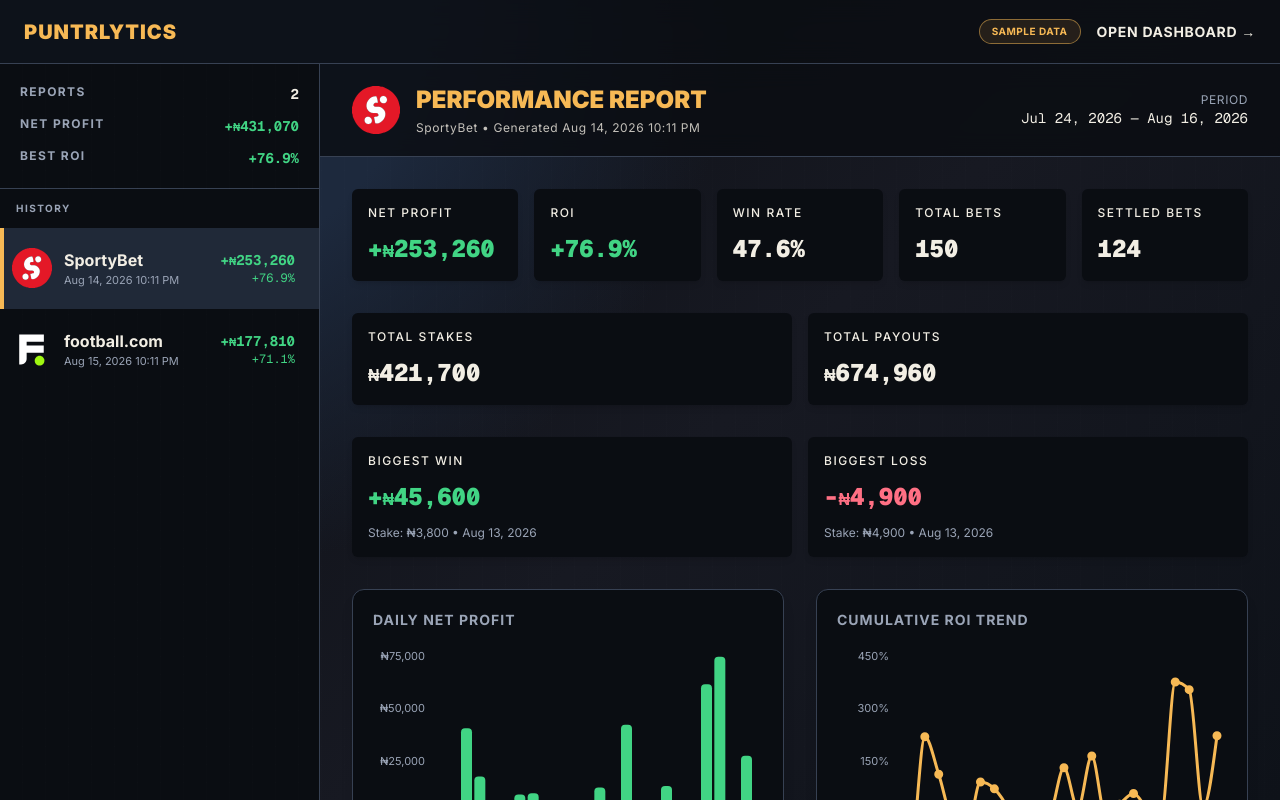
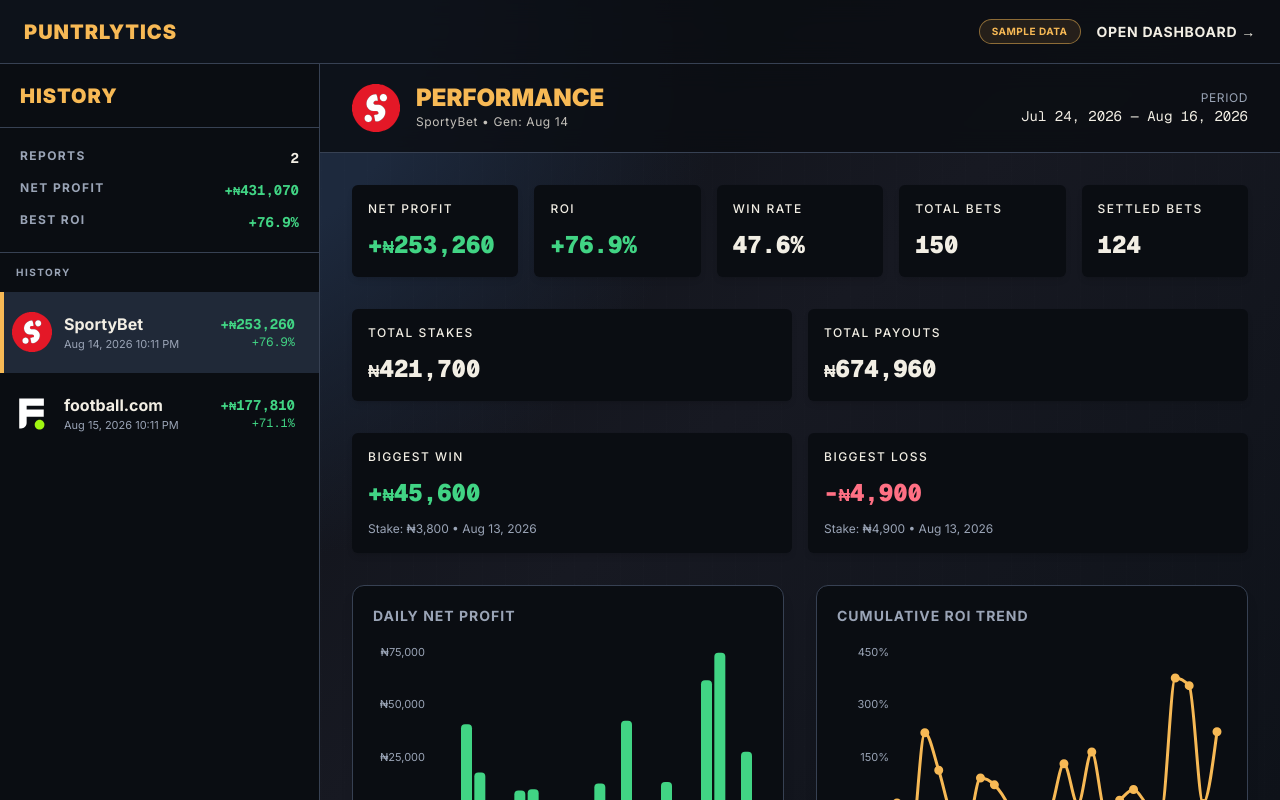
Before and after one commit to Blazing-Mike/puntrlytics, a Next.js app: page /demo in a window 1280 px wide. Built offline with nearby package versions, Linux system fonts and the light colour scheme.

Commit message:
feat: implement dashboard layout with report history sidebar and analytics report viewer

```diff
--- a/src/app/dashboard/page.tsx
+++ b/src/app/dashboard/page.tsx
@@ -9,6 +9,9 @@
 export default function DashboardPage() {
   const reports = useAppStore((state) => state.reports);
   const activeId = useAppStore((state) => state.activeId);
+  const setActiveId = useAppStore((state) => state.setActiveId);
+
+  const [isSidebarOpen, setIsSidebarOpen] = useState(false);
 
   const activeReport = reports.find((r) => r.id === activeId);
 
@@ -49,16 +52,30 @@
   }
 
   return (
-    <div className="flex h-screen overflow-hidden ">
+    <div className="flex h-screen overflow-hidden relative">
       {/* Sidebar for History */}
-      <HistorySidebar />
+      <HistorySidebar
+        isOpen={isSidebarOpen}
+        onClose={() => setIsSidebarOpen(false)}
+        onSelect={(id) => {
+          setActiveId(id);
+          setIsSidebarOpen(false);
+        }}
+      />
 
       {/* Main Report View */}
-      <main className="flex-1 overflow-y-auto">
+      <main className="flex-1 overflow-y-auto min-w-0">
         {activeReport ? (
-          <ReportView reportData={activeReport} />
+          <ReportView reportData={activeReport} onToggleSidebar={() => setIsSidebarOpen(true)} />
         ) : (
-          <div className="flex h-full items-center justify-center text-faint">
+          <div className="flex h-full items-center justify-center text-faint relative">
+            <button
+              onClick={() => setIsSidebarOpen(true)}
+              className="absolute top-4 left-4 md:hidden flex h-10 w-10 shrink-0 items-center justify-center rounded-md text-faint hover:bg-ticket2 hover:text-ink focus-visible:outline focus-visible:outline-2 focus-visible:outline-cyan"
+              aria-label="Open sidebar"
+            >
+              <svg width="24" height="24" viewBox="0 0 24 24" fill="none" stroke="currentColor" strokeWidth="2" strokeLinecap="round" strokeLinejoin="round"><line x1="3" x2="21" y1="12" y2="12"/><line x1="3" x2="21" y1="6" y2="6"/><line x1="3" x2="21" y1="18" y2="18"/></svg>
+            </button>
             Select a report from the history to view it.
           </div>
         )}
--- a/src/app/demo/page.tsx
+++ b/src/app/demo/page.tsx
@@ -40,6 +40,7 @@
 
   const [reports, setReports] = useState<StoredReport[]>(initialReports);
   const [activeId, setActiveId] = useState("demo-sportybet");
+  const [isSidebarOpen, setIsSidebarOpen] = useState(false);
 
   const activeReport = reports.find((r) => r.id === activeId) || reports[0];
 
@@ -66,12 +67,17 @@
       </header>
 
       {mounted ? (
-        <div className="flex min-h-0 flex-1">
+        <div className="flex min-h-0 flex-1 relative">
           <HistorySidebar
             reports={reports}
             activeId={activeId}
             showBrand={false}
-            onSelect={setActiveId}
+            isOpen={isSidebarOpen}
+            onClose={() => setIsSidebarOpen(false)}
+            onSelect={(id) => {
+              setActiveId(id);
+              setIsSidebarOpen(false);
+            }}
             onDelete={(id) => {
               setReports((prev) => prev.filter((r) => r.id !== id));
               // If the deleted report was active, fall back to the first remaining one.
@@ -81,7 +87,7 @@
             }}
           />
           <main className="min-w-0 flex-1">
-            <ReportView reportData={activeReport} showShare={false} />
+            <ReportView reportData={activeReport} showShare={false} onToggleSidebar={() => setIsSidebarOpen(true)} />
           </main>
         </div>
       ) : null}
--- a/src/app/page.tsx
+++ b/src/app/page.tsx
@@ -49,11 +49,11 @@
           <MobileSteps copied={copied} onCopy={handleCopy} />
         </div>
       </main>
-      <footer className="border-t border-rule/60">
+      <footer className="">
         <div className="container mx-auto flex flex-col items-center justify-between gap-2 px-6 py-8 text-center sm:flex-row sm:text-left max-[520px]:px-4">
           <span className="font-display text-sm font-black uppercase tracking-wider text-gold">
-          Puntrlytics
-        </span>
+            Puntrlytics
+          </span>
           <p className="font-utility text-[11px] uppercase tracking-[1.2px] text-faint">
             Your data never leaves your device — no account, no upload
           </p>
--- a/src/components/dashboard/HistorySidebar.tsx
+++ b/src/components/dashboard/HistorySidebar.tsx
@@ -18,6 +18,8 @@
   onDelete?: (id: string) => void;
   /** Show the "← Puntrlytics" brand bar. Hidden on the demo page, which has its own header. */
   showBrand?: boolean;
+  isOpen?: boolean;
+  onClose?: () => void;
 }
 
 export function HistorySidebar({
@@ -26,6 +28,8 @@
   onSelect,
   onDelete,
   showBrand = true,
+  isOpen = false,
+  onClose,
 }: HistorySidebarProps = {}) {
   const storeReports = useAppStore((state) => state.reports);
   const storeActiveId = useAppStore((state) => state.activeId);
@@ -58,15 +62,35 @@
   const currency = latestByProvider.length > 0 ? latestByProvider[0].currency : "NGN";
 
   return (
-    <aside className="w-[320px] flex flex-col border-r border-rule bg-background">
-      {/* Brand & Home Link */}
-      {showBrand && (
-        <div className="flex h-16 items-center border-b border-rule bg-background px-5">
-          <Link href="/" className="font-display text-xl font-black uppercase tracking-wider text-gold hover:text-cyan transition-colors">
-            &larr; Puntrlytics
-          </Link>
+    <>
+      {/* Mobile overlay backdrop */}
+      {isOpen && (
+        <div
+          className="fixed inset-0 z-40 bg-black/60 backdrop-blur-sm transition-opacity md:hidden"
+          onClick={onClose}
+          aria-hidden="true"
+        />
+      )}
+
+      <aside className={`w-[320px] flex flex-col border-r border-rule bg-background max-md:fixed max-md:inset-y-0 max-md:left-0 max-md:z-50 max-md:transition-transform max-md:duration-300 ${isOpen ? "max-md:translate-x-0" : "max-md:-translate-x-full"}`}>
+        {/* Brand & Home Link */}
+        <div className="flex h-16 shrink-0 items-center justify-between border-b border-rule bg-background px-5">
+          {showBrand ? (
+            <Link href="/" className="font-display text-xl font-black uppercase tracking-wider text-gold hover:text-cyan transition-colors">
+              &larr; Puntrlytics
+            </Link>
+          ) : (
+            <div className="font-display text-xl font-black uppercase tracking-wider text-gold">History</div>
+          )}
+
+          <button
+            onClick={onClose}
+            className="flex h-8 w-8 items-center justify-center rounded-md text-faint hover:bg-ticket2 hover:text-ink focus-visible:outline focus-visible:outline-2 focus-visible:outline-cyan md:hidden"
+            aria-label="Close sidebar"
+          >
+            <svg width="20" height="20" viewBox="0 0 24 24" fill="none" stroke="currentColor" strokeWidth="2" strokeLinecap="round" strokeLinejoin="round"><path d="M18 6 6 18"/><path d="m6 6 12 12"/></svg>
+          </button>
         </div>
-      )}
 
       {/* Global Stats */}
       <div className="flex flex-col gap-3 border-b border-rule bg-background p-5">
@@ -162,5 +186,6 @@
         </div>
       </div>
     </aside>
+    </>
   );
 }
--- a/src/components/dashboard/ReportView.tsx
+++ b/src/components/dashboard/ReportView.tsx
@@ -19,7 +19,7 @@
   Line
 } from "recharts";
 
-export function ReportView({ reportData, showShare = true }: { reportData: StoredReport; showShare?: boolean }) {
+export function ReportView({ reportData, showShare = true, onToggleSidebar }: { reportData: StoredReport; showShare?: boolean; onToggleSidebar?: () => void }) {
   const { report, providerName, currency, savedAt } = reportData;
 
   const isPos = report.netProfit >= 0;
@@ -63,18 +63,29 @@
   return (
     <div className="flex h-full flex-col font-sans text-ink relative">
       {/* Header */}
-      <header className="flex shrink-0 items-center justify-between border-b border-rule bg-background/80 px-8 py-5 backdrop-blur-md sticky top-0 z-10">
-        <div className="flex items-center gap-4">
-          <ProviderLogo providerName={providerName} size={48} />
-          <div className="flex flex-col gap-1">
-            <h1 className="text-2xl font-black uppercase text-gold">Performance Report</h1>
-            <p className="font-utility text-xs tracking-wider text-ink/80">
-              {providerName} • Generated {dayjs(savedAt).format("MMM D, YYYY h:mm A")}
+      <header className="flex shrink-0 items-center justify-between border-b border-rule bg-background/80 px-4 py-3 md:px-8 md:py-5 backdrop-blur-md sticky top-0 z-10">
+        <div className="flex items-center gap-3 md:gap-4">
+          {onToggleSidebar && (
+            <button
+              onClick={onToggleSidebar}
+              className="md:hidden flex h-10 w-10 shrink-0 items-center justify-center rounded-md text-faint hover:bg-ticket2 hover:text-ink focus-visible:outline focus-visible:outline-2 focus-visible:outline-cyan"
+              aria-label="Toggle sidebar"
+            >
+              <svg width="24" height="24" viewBox="0 0 24 24" fill="none" stroke="currentColor" strokeWidth="2" strokeLinecap="round" strokeLinejoin="round"><line x1="3" x2="21" y1="12" y2="12"/><line x1="3" x2="21" y1="6" y2="6"/><line x1="3" x2="21" y1="18" y2="18"/></svg>
+            </button>
+          )}
+          <div className="hidden sm:block">
+            <ProviderLogo providerName={providerName} size={48} />
+          </div>
+          <div className="flex flex-col gap-0.5 md:gap-1">
+            <h1 className="text-lg md:text-2xl font-black uppercase text-gold leading-none">Performance</h1>
+            <p className="font-utility text-[10px] md:text-xs tracking-wider text-ink/80 truncate max-w-[140px] md:max-w-none">
+              {providerName} • Gen: {dayjs(savedAt).format("MMM D")}
             </p>
           </div>
         </div>
-        <div className="flex flex-col items-end text-right gap-2">
-          <div className="flex flex-col items-end">
+        <div className="flex items-center gap-4">
+          <div className="hidden md:flex flex-col items-end text-right">
             <span className="font-utility text-xs tracking-wider text-faint uppercase">
               Period
             </span>
@@ -86,20 +97,24 @@
             <button
               onClick={handleShare}
               disabled={isSharing}
-              className="rounded bg-cyan/20 px-3 py-1.5 font-bold text-cyan text-xs uppercase tracking-wider hover:bg-cyan/30 transition-colors disabled:opacity-50 focus-visible:outline focus-visible:outline-2 focus-visible:outline-cyan"
+              className="rounded bg-cyan/20 px-3 py-1.5 md:px-4 md:py-2 font-bold text-cyan text-[10px] md:text-xs uppercase tracking-wider hover:bg-cyan/30 transition-colors disabled:opacity-50 focus-visible:outline focus-visible:outline-2 focus-visible:outline-cyan whitespace-nowrap"
             >
-              {isSharing ? "Generating..." : "Share Report"}
+              {isSharing ? "Gen..." : "Share"}
             </button>
           )}
         </div>
       </header>
 
       <div className="flex-1 overflow-y-auto">
-        <div className="p-8 space-y-8 min-h-full">
+        <div className="p-4 md:p-8 space-y-6 md:space-y-8 min-h-full">
           {/* Top KPIs */}
           <section className="grid grid-cols-2 gap-4 md:grid-cols-4 lg:grid-cols-5">
-            <StatCard title="Net Profit" value={<Money value={report.netProfit} currency={currency} signed />} colorClass={isPos ? "text-lime" : "text-rose"} />
-            <StatCard title="ROI" value={`${isRoiPos ? "+" : ""}${report.roi.toFixed(1)}%`} colorClass={isRoiPos ? "text-lime" : "text-rose"} />
+            <div className="col-span-2 md:col-span-1">
+              <StatCard title="Net Profit" value={<Money value={report.netProfit} currency={currency} signed />} colorClass={isPos ? "text-lime" : "text-rose"} />
+            </div>
+            <div className="col-span-2 md:col-span-1">
+              <StatCard title="ROI" value={`${isRoiPos ? "+" : ""}${report.roi.toFixed(1)}%`} colorClass={isRoiPos ? "text-lime" : "text-rose"} />
+            </div>
             <StatCard title="Win Rate" value={`${report.winRate.toFixed(1)}%`} />
             <StatCard title="Total Bets" value={report.totalBets.toLocaleString()} />
             <StatCard title="Settled Bets" value={report.settledTotal.toLocaleString()} />
```
Also changed, not shown: 1 other file (tests, documents, lock files or other folders).
